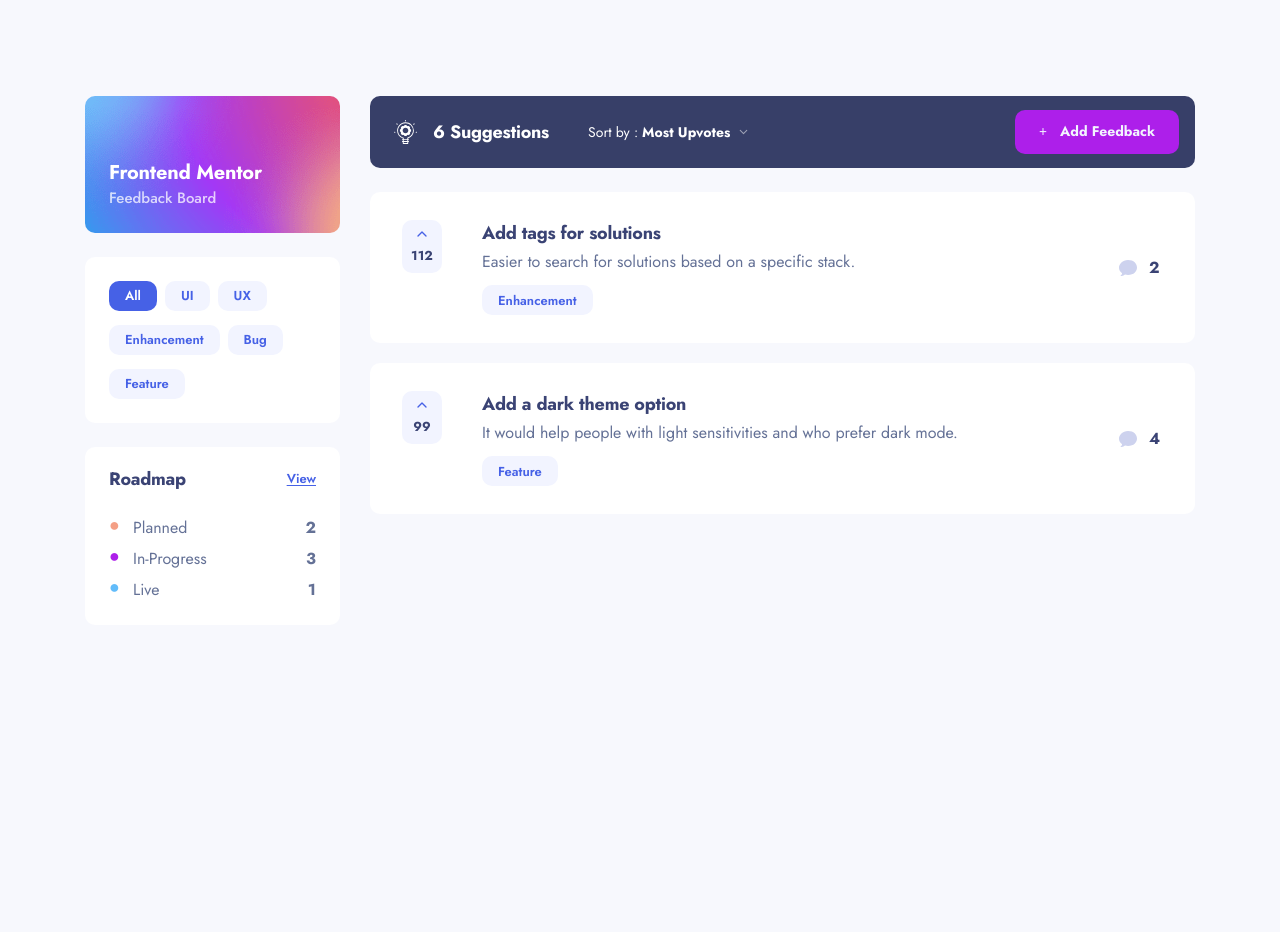
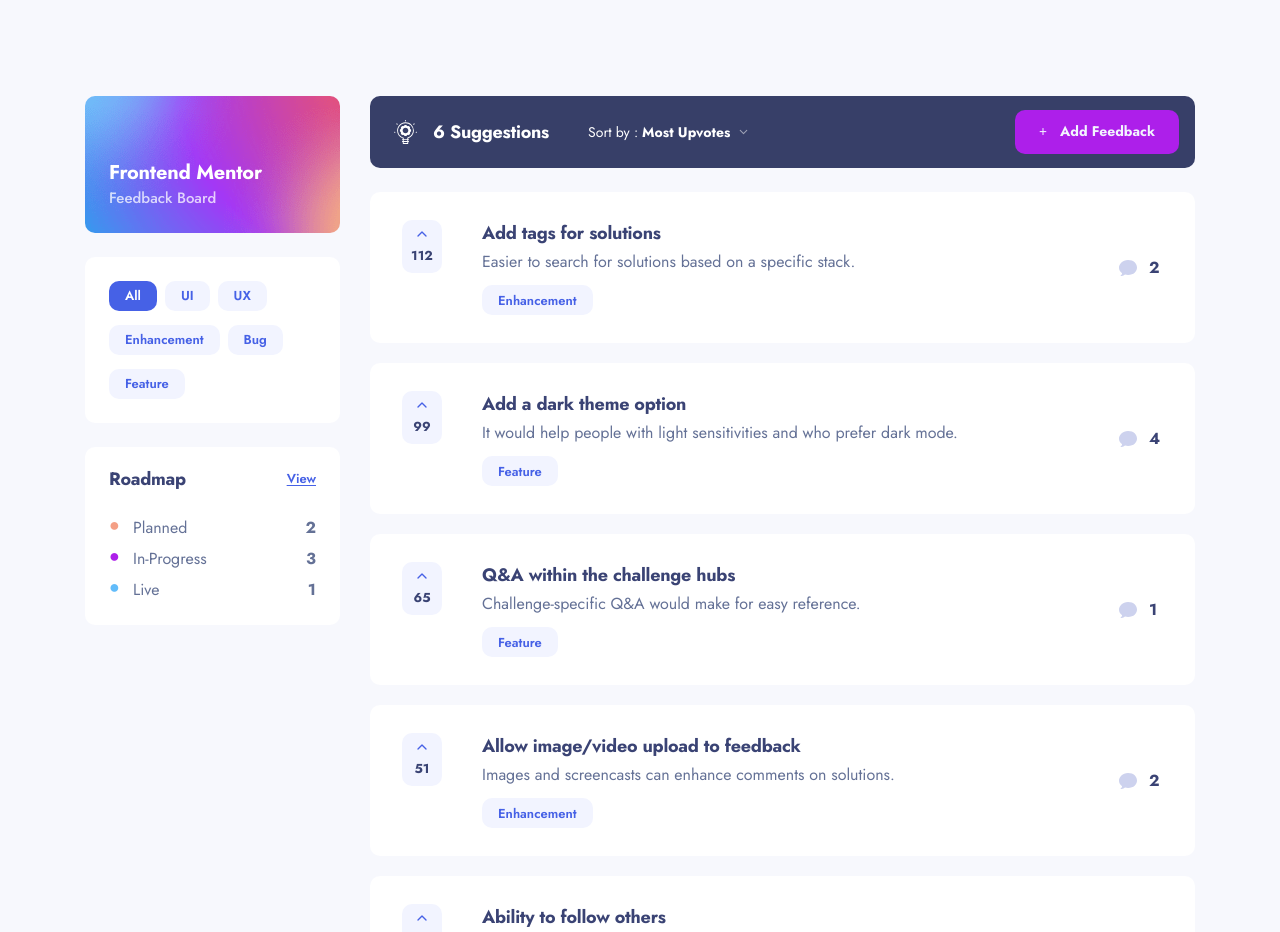
Before and after one commit to keremenen/product-feedback-app, a Next.js app: page / in a window 1280 px wide. Shown: the top 932 px of the page. Before the commit the page ends 800 px from the top, so only its background shows below. Built offline with nearby package versions, Linux system fonts and the light colour scheme.

Commit message:
Move Feedbacklist into separate component (hardcoded data)

```diff
--- a/src/app/(main)/page.tsx
+++ b/src/app/(main)/page.tsx
@@ -1,9 +1,4 @@
-import { Button } from "@/components/ui/button";
-
-import { ChevronUpIcon } from "lucide-react";
-import Image from "next/image";
-import commentIcon from "../../icons/icon-comments.svg";
-
+import FeedbackList from "@/components/feedback-list";
 import Logo from "@/components/logo";
 import Navigation from "@/components/navigation";
 import Roadmap from "@/components/roadmap";
@@ -14,54 +9,12 @@
     <main className="mx-auto mt-24 flex max-w-[1110px] flex-row gap-x-[1.875rem]">
       <header className="flex w-[255px] flex-col gap-6">
         <Logo />
-
         <Navigation />
-
         <Roadmap />
       </header>
       <section className="flex flex-grow flex-col gap-6">
         <SummaryBar />
-        <section className="flex flex-col gap-5">
-          <section className="flex flex-row gap-10 rounded-md bg-primary-white px-8 py-7">
-            <Button variant={"badge"} size={"icon-badge"}>
-              <ChevronUpIcon />
-              <span className="font-bold text-secondary-dark-blue">112</span>
-            </Button>
-            <div>
-              <h3 className="mb-1 text-heading-3">Add tags for solutions</h3>
-              <p className="mb-3 text-body-1 text-secondary-dark-grey">
-                Easier to search for solutions based on a specific stack.
-              </p>
-              <Button variant={"badge"} size={"badge"}>
-                Enhancement
-              </Button>
-            </div>
-            <div className="ml-auto flex w-11 items-center gap-3">
-              <Image src={commentIcon} alt="comment icon" />
-              <span className="text-body-1 font-bold">2</span>
-            </div>
-          </section>
-          <section className="flex flex-row gap-10 rounded-md bg-primary-white px-8 py-7">
-            <Button variant={"badge"} size={"icon-badge"}>
-              <ChevronUpIcon />
-              <span className="font-bold text-secondary-dark-blue">99</span>
-            </Button>
-            <div>
-              <h3 className="mb-1 text-heading-3">Add a dark theme option</h3>
-              <p className="mb-3 text-body-1 text-secondary-dark-grey">
-                It would help people with light sensitivities and who prefer
-                dark mode.
-              </p>
-              <Button variant={"badge"} size={"badge"}>
-                Feature
-              </Button>
-            </div>
-            <div className="ml-auto flex w-11 items-center gap-3">
-              <Image src={commentIcon} alt="comment icon" />
-              <span className="text-body-1 font-bold">4</span>
-            </div>
-          </section>
-        </section>
+        <FeedbackList />
       </section>
     </main>
   );
--- /dev/null
+++ b/src/components/feedback-list.tsx
@@ -0,0 +1,119 @@
+import { Button } from "@/components/ui/button";
+import { ChevronUpIcon } from "lucide-react";
+import commentIcon from "../icons/icon-comments.svg";
+import Image from "next/image";
+import { cn } from "@/lib/utils";
+
+const FeedbackListFromAPI = [
+  {
+    id: 1,
+    title: "Add tags for solutions",
+    category: "Enhancement",
+    description: "Easier to search for solutions based on a specific stack.",
+    comments: 2,
+    upvotes: 112,
+  },
+  {
+    id: 2,
+    title: "Add a dark theme option",
+    category: "Feature",
+    description:
+      "It would help people with light sensitivities and who prefer dark mode.",
+    comments: 4,
+    upvotes: 99,
+  },
+  {
+    id: 3,
+    title: "Q&A within the challenge hubs",
+    category: "Feature",
+    description: "Challenge-specific Q&A would make for easy reference.",
+    comments: 1,
+    upvotes: 65,
+  },
+  {
+    id: 4,
+    title: "Allow image/video upload to feedback",
+    category: "Enhancement",
+    description: "Images and screencasts can enhance comments on solutions.",
+    comments: 2,
+    upvotes: 51,
+  },
+  {
+    id: 5,
+    title: "Ability to follow others",
+    category: "Feature",
+    description: "Stay updated on comments and solutions other people post.",
+    comments: 3,
+    upvotes: 42,
+  },
+  {
+    id: 6,
+    title: "Preview images not loading",
+    category: "Bug",
+    description:
+      "Challenge preview images are missing when you apply a filter..",
+    comments: 0,
+    upvotes: 3,
+  },
+];
+
+export default function FeedbackList() {
+  return (
+    <section className="flex flex-col gap-5">
+      {FeedbackListFromAPI.map((feedback) => (
+        <FeedbackSingleItem
+          key={feedback.id}
+          title={feedback.title}
+          category={feedback.category}
+          description={feedback.description}
+          comments={feedback.comments}
+          upvotes={feedback.upvotes}
+        />
+      ))}
+    </section>
+  );
+}
+
+type FeedbackSingleItemProps = {
+  title: string;
+  category: string;
+  description: string;
+  comments: number;
+  upvotes: number;
+};
+
+function FeedbackSingleItem({
+  title,
+  category,
+  description,
+  comments,
+  upvotes,
+}: FeedbackSingleItemProps) {
+  return (
+    <section className="flex flex-row gap-10 rounded-md bg-primary-white px-8 py-7">
+      <Button variant={"badge"} size={"icon-badge"}>
+        <ChevronUpIcon />
+        <span className="font-bold text-secondary-dark-blue">{upvotes}</span>
+      </Button>
+      <div>
+        <h3 className="mb-1 text-heading-3">{title}</h3>
+        <p className="mb-3 text-body-1 text-secondary-dark-grey">
+          {description}
+        </p>
+        <Button variant={"badge"} size={"badge"}>
+          {category}
+        </Button>
+      </div>
+      <div className="ml-auto flex w-11 items-center gap-3">
+        <Image src={commentIcon} alt="comment icon" />
+        <span
+          className={cn("text-body-1 font-bold", {
+            "opacity-50": comments === 0,
+          })}
+        >
+          {comments}
+        </span>
+      </div>
+    </section>
+  );
+}
```
